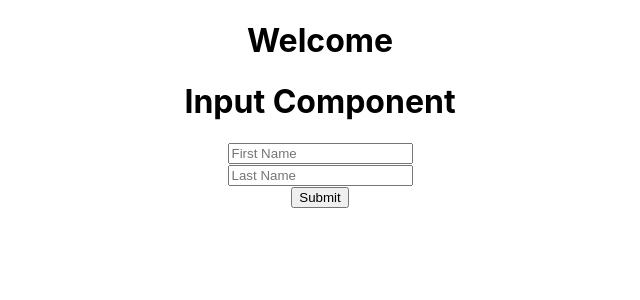
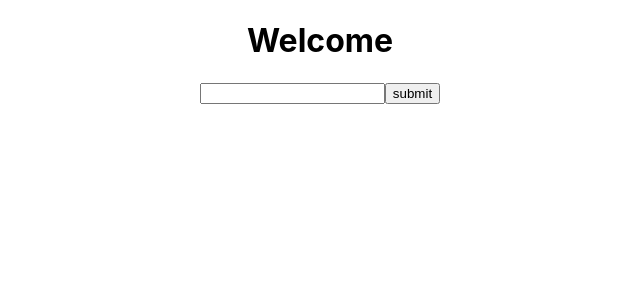
Before and after one commit to zumod/react-revision, a React (Create React App) app: page / in a window 1280 px wide. Shown: the top 300 px of the page, without its empty margins (320-960 px from the left). Built offline with nearby package versions, Linux system fonts and the light colour scheme.

Commit message:
created uncontrolled event handling

```diff
--- a/src/App.js
+++ b/src/App.js
@@ -1,6 +1,7 @@
 import React, { Component } from "react";
 import "./App.css";
-import Input from "./component/Input";
+import Uncontrolled_input from "./component/Uncontrolled_input";
+// import Input from "./component/Input";
 // import Name from "./component/Name";
 // import Age from "./component/Age";
 // import Counter from "./component/Counter";
@@ -37,8 +38,9 @@ export default class App extends Component {
         <button onClick={this.handleChange}>Click me to change</button>
         <button onClick={this.handleChangeBack}>Change back</button>
         <Counter />
-        <Forms /> */}
-        <Input />
+        <Forms /> */
+        /* <Input /> */}
+        <Uncontrolled_input />
       </div>
     );
   }
--- /dev/null
+++ b/src/component/Uncontrolled_input.js
@@ -0,0 +1,29 @@
+import React, { Component } from 'react'
+
+export default class Uncontrolled_input extends Component {
+
+    constructor(props){ //uses constructor for creating state
+        super(props)
+        this.state = {
+            firstName: ""
+        }
+        this.firstInput = React.createRef(); //uses createRef function to refer
+    }
+// no state is used in the input value
+// uses dom properties to access input data
+// didnt used react onChange to access data
+// in here document.getElementId can be also used
+// but we used ref keyword to connect the input box
+    onSubmit = () => {
+        console.log(this.firstInput.value);
+    }
+
+    render() {
+        return (
+            <div>
+            <input type= 'text' name='firstName' ref={ input => this.firstInput = input }/>
+                <button type="submit" onClick={this.onSubmit}>submit</button>
+            </div>
+        )
+    }
+}
```
